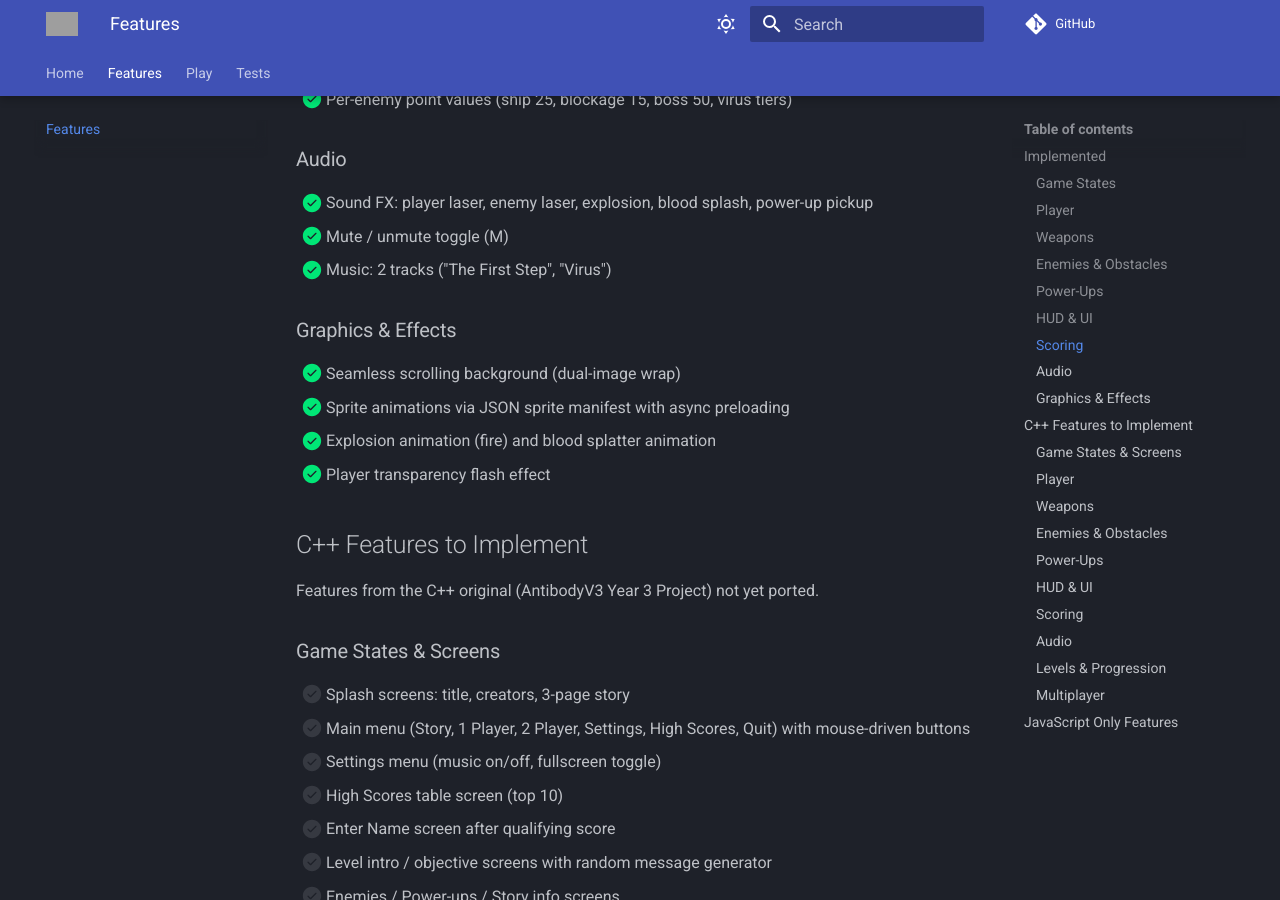
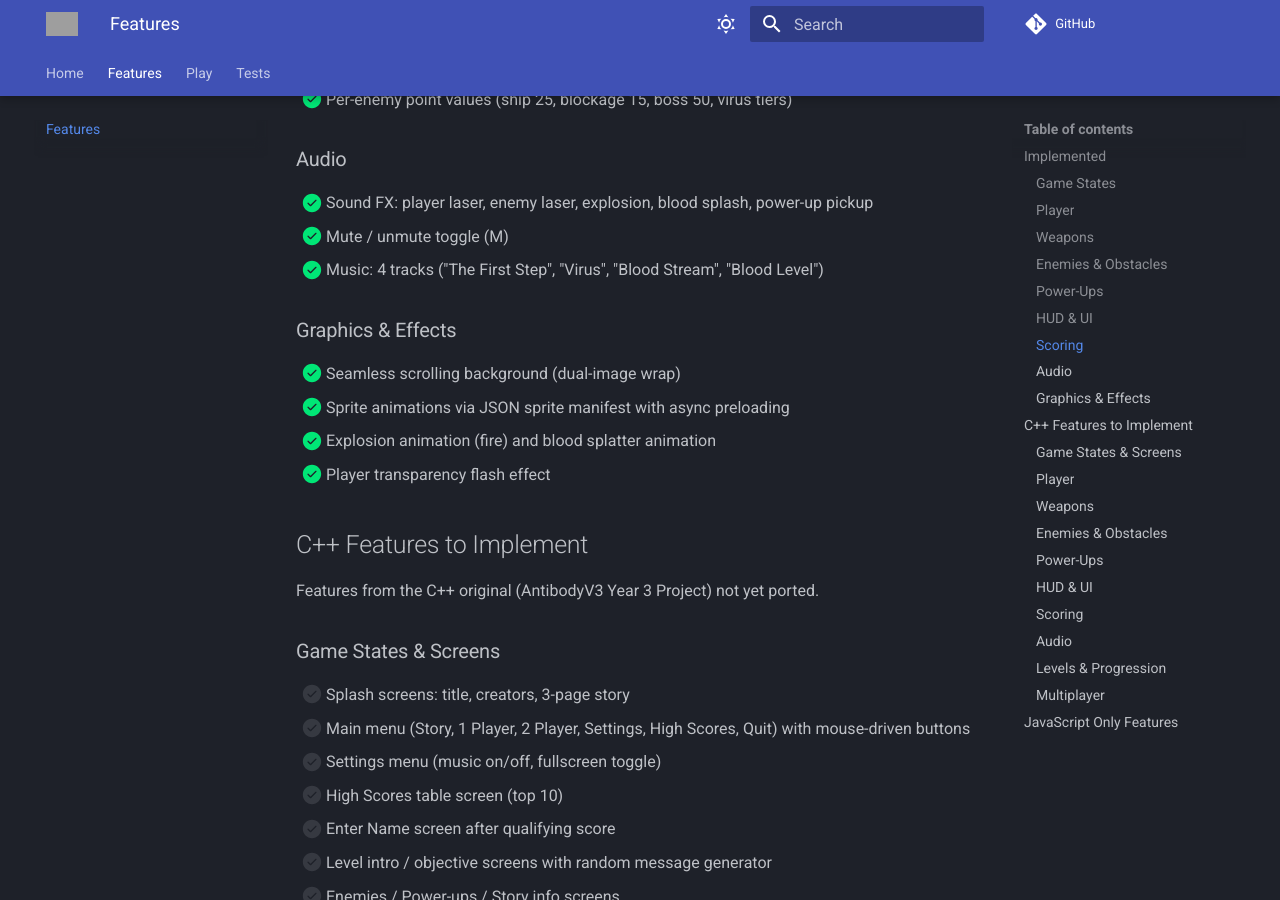
Before and after one commit to joeaoregan/AntibodyJS, an MkDocs documentation site: the page built from docs/features.md, in a window 1280 px wide and 900 px high, scrolled down 1781 px. Built offline with MkDocs 1.6.1 and Material for MkDocs 9.7.7, drawn with Linux system fonts in a browser that asks for light colours; comment, search, counter and statistics services are not loaded; some of the changed text lies outside the part shown; grey boxes are pictures that could not be loaded.

Commit message:
Add 4-track background music: skip/prev/random keys and Now Playing popup

```diff
--- a/docs/features.md
+++ b/docs/features.md
@@ -61,7 +61,7 @@
 
 - [x] Sound FX: player laser, enemy laser, explosion, blood splash, power-up pickup
 - [x] Mute / unmute toggle (M)
-- [x] Music: 2 tracks ("The First Step", "Virus")
+- [x] Music: 4 tracks ("The First Step", "Virus", "Blood Stream", "Blood Level")
 
 ### Graphics & Effects
 
@@ -138,7 +138,6 @@
 
 ### Audio
 
-- [ ] Music: 2 tracks ("Blood Stream", "Blood Level")
 - [ ] Music controls: play/pause, skip forward/back, current track name display
 - [ ] Separate SFX per player (laser, ninja star)
 - [ ] Saw, virus-rip and rocket SFX
```
Also changed, not shown: docs/index.md (+1 -3 lines), 2 other files.
